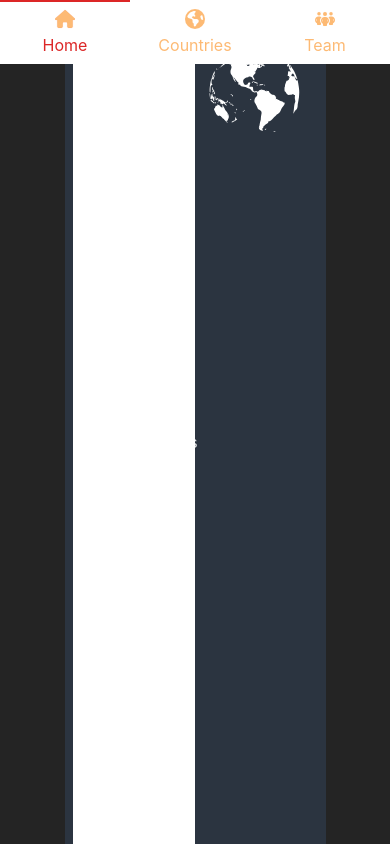
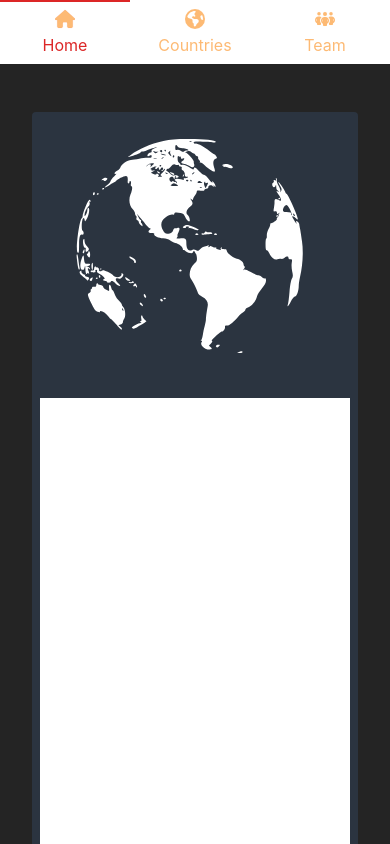
Before and after one commit to andresfernandez89/countryApp-react, a React (Vite) app: page / in a window 390 px wide. Shown: the top 844 px of the page. Built offline with nearby package versions, Linux system fonts and the light colour scheme.

Commit message:
home page responsive

```diff
--- a/index.html
+++ b/index.html
@@ -1,17 +1,19 @@
 <!doctype html>
 <html lang="en">
-
   <head>
     <meta charset="UTF-8" />
-  <link rel="icon" type="image/svg+xml" href="https://i.ibb.co/ydmMXBy/hedy-logo.webp" />
+    <link
+      rel="icon"
+      type="image/svg+xml"
+      href="https://i.ibb.co/ydmMXBy/hedy-logo.webp"
+    />
     <meta name="viewport" content="width=device-width, initial-scale=1.0" />
     <title>Vite + React + TS</title>
   </head>
 
   <body>
-  <div id="modal" class="fixed w-full z-40"></div>
-  <div id="root" class="w-10/12 flex flex-col justify-start"></div>
+    <div id="modal" class="fixed z-40 w-full"></div>
+    <div id="root"></div>
     <script type="module" src="/src/main.tsx"></script>
   </body>
-
 </html>
--- a/src/index.css
+++ b/src/index.css
@@ -16,9 +16,3 @@
   -webkit-font-smoothing: antialiased;
   -moz-osx-font-smoothing: grayscale;
 }
-
-body {
-  display: flex;
-  min-width: 320px;
-  min-height: 100vh;
-}
--- a/src/pages/Home.tsx
+++ b/src/pages/Home.tsx
@@ -1,8 +1,8 @@
 import WorldSvg from "../assets/globe-world.svg";
 export const Home = () => {
   return (
-    <div className="grid grid-cols-2 rounded bg-neutral p-2 md:p-5">
-      <section className="bg-base-100 pb-[25px] pl-[23px] pr-[25px] pt-[30px]">
+    <div className="mt-20 grid rounded bg-neutral p-2 md:grid-cols-2 md:p-5">
+      <section className="order-last mt-[45px] bg-base-100 pb-[25px] pl-[23px] pr-[25px] pt-[30px] md:order-none">
         La Tierra alberga 195 países soberanos, cada uno con su propia historia,
         cultura, geografía y desafíos únicos. Desde microestados como Mónaco
         hasta gigantes como Rusia, cada nación aporta algo diferente al tapiz
```
Lines whose indentation alone changed are shown as unchanged.
